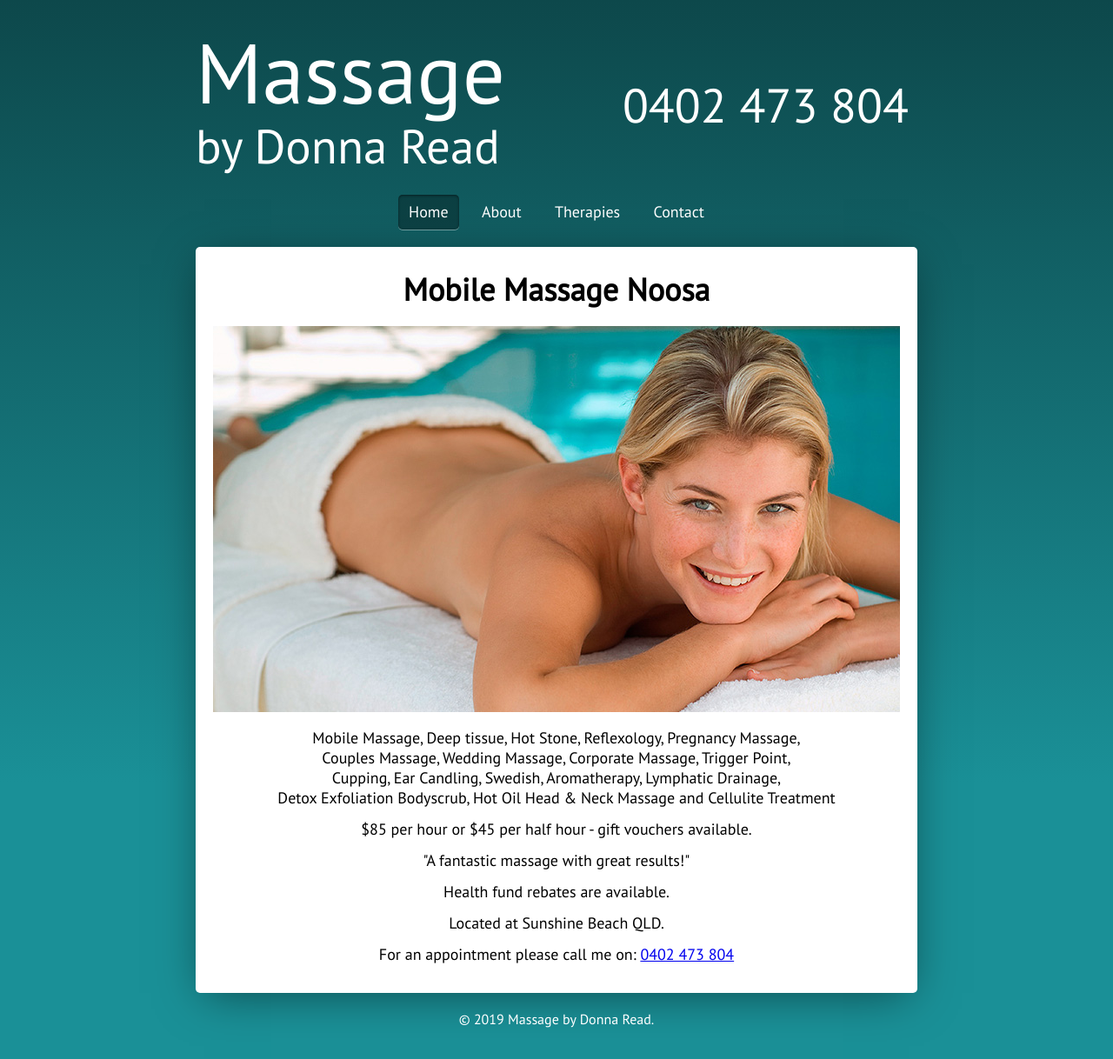
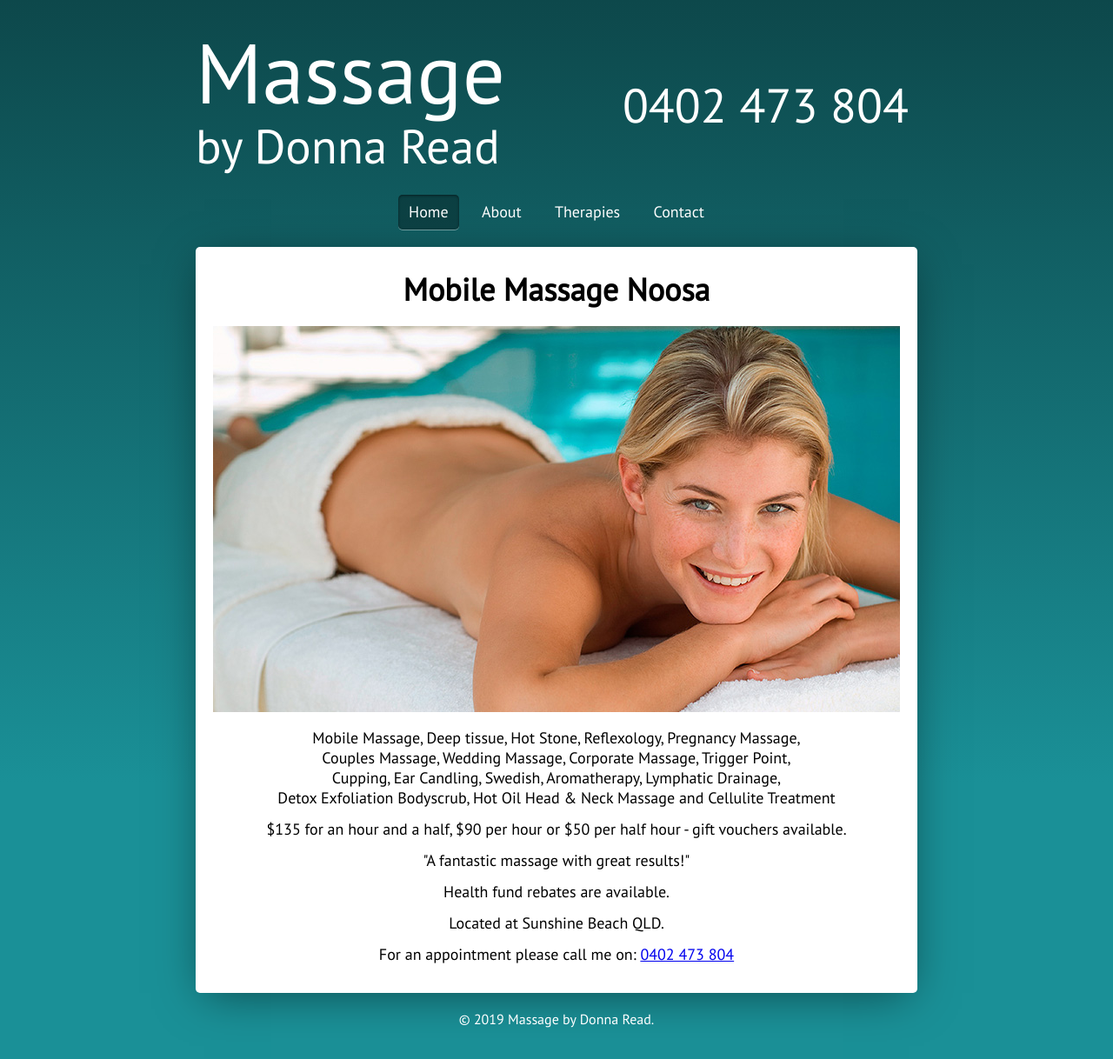
Before and after one commit to donna-read/mobilemassagenoosa.com.au, a Jekyll site: the page built from pages/index.md, in a window 1280 px wide. Shown: the whole page at 87% size. Built offline with Jekyll 4.4.1, drawn with Linux system fonts in a browser that asks for light colours.

Commit message:
Update pricing

```diff
--- a/pages/index.md
+++ b/pages/index.md
@@ -13,7 +13,7 @@ permalink: /
         Couples Massage, Wedding Massage, Corporate Massage, Trigger Point,<br>
         Cupping, Ear Candling, Swedish, Aromatherapy, Lymphatic Drainage,<br>
         Detox Exfoliation Bodyscrub, Hot Oil Head &amp; Neck Massage and Cellulite Treatment</p>
-      <p>$85 per hour or $45 per half hour - gift vouchers available.</p>
+      <p>$135 for an hour and a half, $90 per hour or $50 per half hour - gift vouchers available.</p>
       <p>&quot;A fantastic massage with great results!&quot;</p>
       <p>Health fund rebates are available.</p>
       <p>Located at Sunshine Beach QLD.</p>
```
